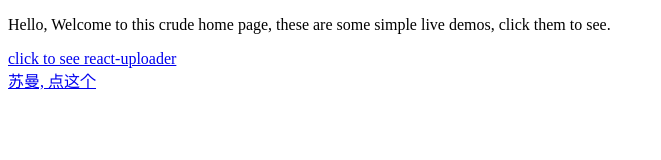
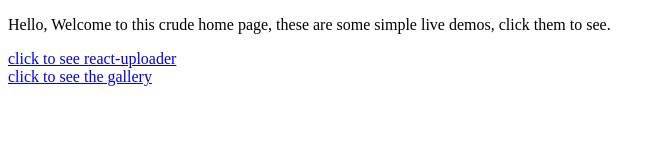
Before and after one commit to XatMassacrE/XatMassacrE.github.io, a plain HTML site: page index.html in a window 1280 px wide. Shown: the whole page, without its empty margins (0-661 px from the left). Drawn offline with Linux system fonts and the light colour scheme.

Commit message:
Update index.html
update index.html to adapt normal people

```diff
--- a/index.html
+++ b/index.html
@@ -7,6 +7,6 @@
 <body>
   <p>Hello, Welcome to this crude home page, these are some simple live demos, click them to see.</p>
   <a href='react-uploader'>click to see react-uploader</a> </br>
-  <a href='gallery-react-webpack'>苏曼, 点这个</a>
+  <a href='gallery-react-webpack'>click to see the gallery</a>
 </body>
 </html>
```
